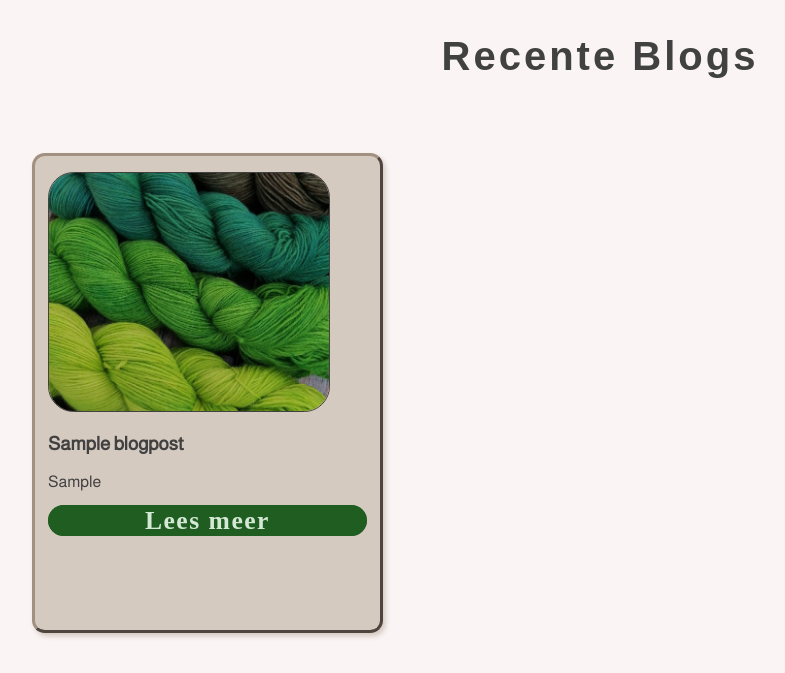
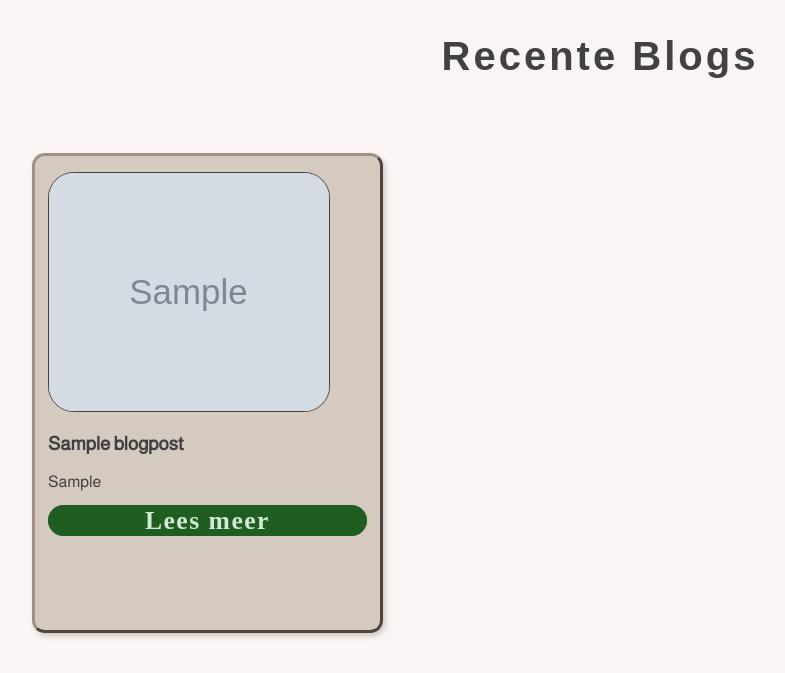
Before and after one commit to GhostyHobbit/CLE-reservering, a PHP site: page / in a window 1280 px wide. Shown: the part 435-1108 px from the top of the page, without its empty margins (40-825 px from the left). Run offline with PHP 8.4, Linux system fonts and the light colour scheme; tables that the repository leaves empty or names only in its code hold one stand-in row (values such as "Sample post"); grey boxes marked "Sample" are stand-in pictures; a stand-in replaces the project's code that opens the database connection; some web fonts are replaced.

Commit message:
fixes voor online

```diff
--- a/index.php
+++ b/index.php
@@ -99,8 +99,7 @@ mysqli_close($db);
                 <?php foreach ($blogs as $blog) { ?>
                     <div class="article-one">
                         <div class="article-one-bottom">
-<!--                            <img src="--><?php //= $blog['picture_link'] ?><!--" class="blog-images" alt="blog-foto">-->
-                            <img src="images/1kleur.jpg" alt="placeholder" class="blog-images"> <!--placeholder image, gotta change it-->
+                            <img src="<?= $blog['picture_link'] ?>" class="blog-images" alt="blog-foto">
                             <h3><?= $blog['title'] ?></h3>
                             <p><?= $blog['recap'] ?></p>
                             <div class="button-to-right">
```
